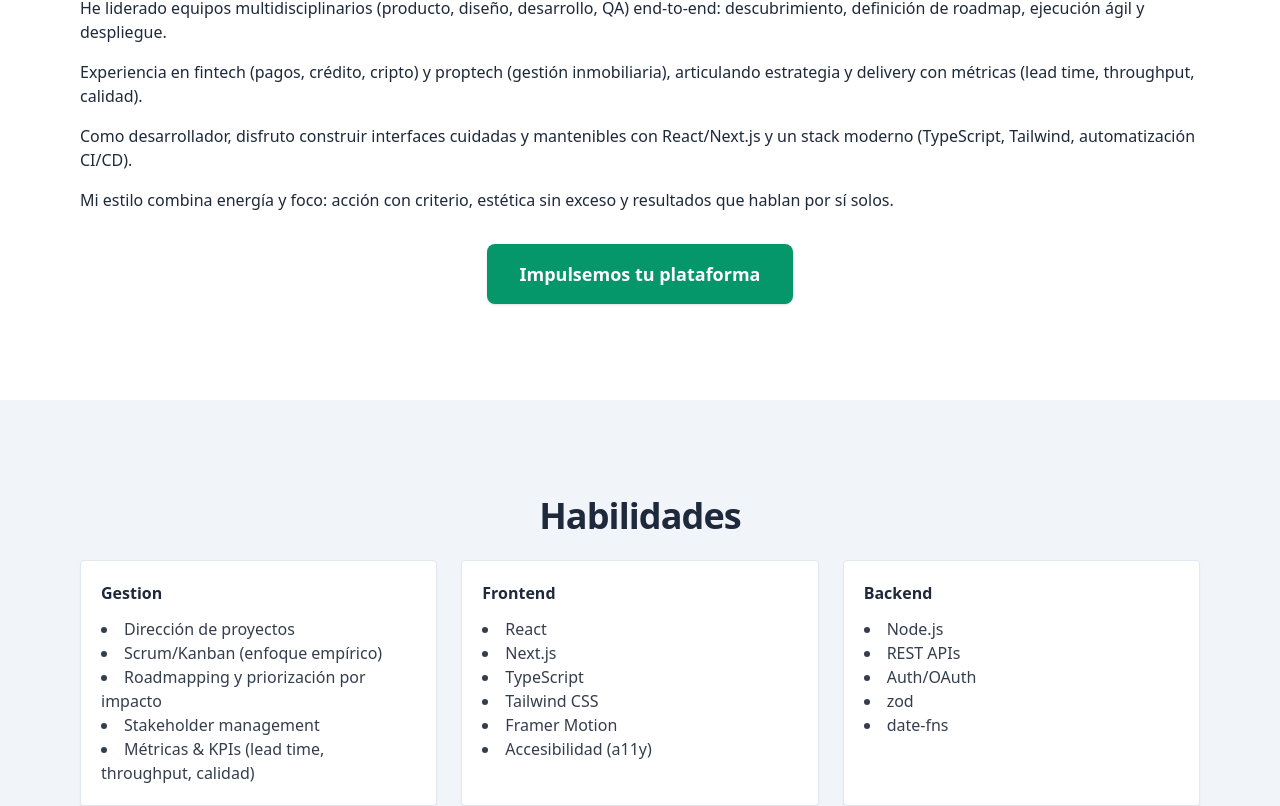
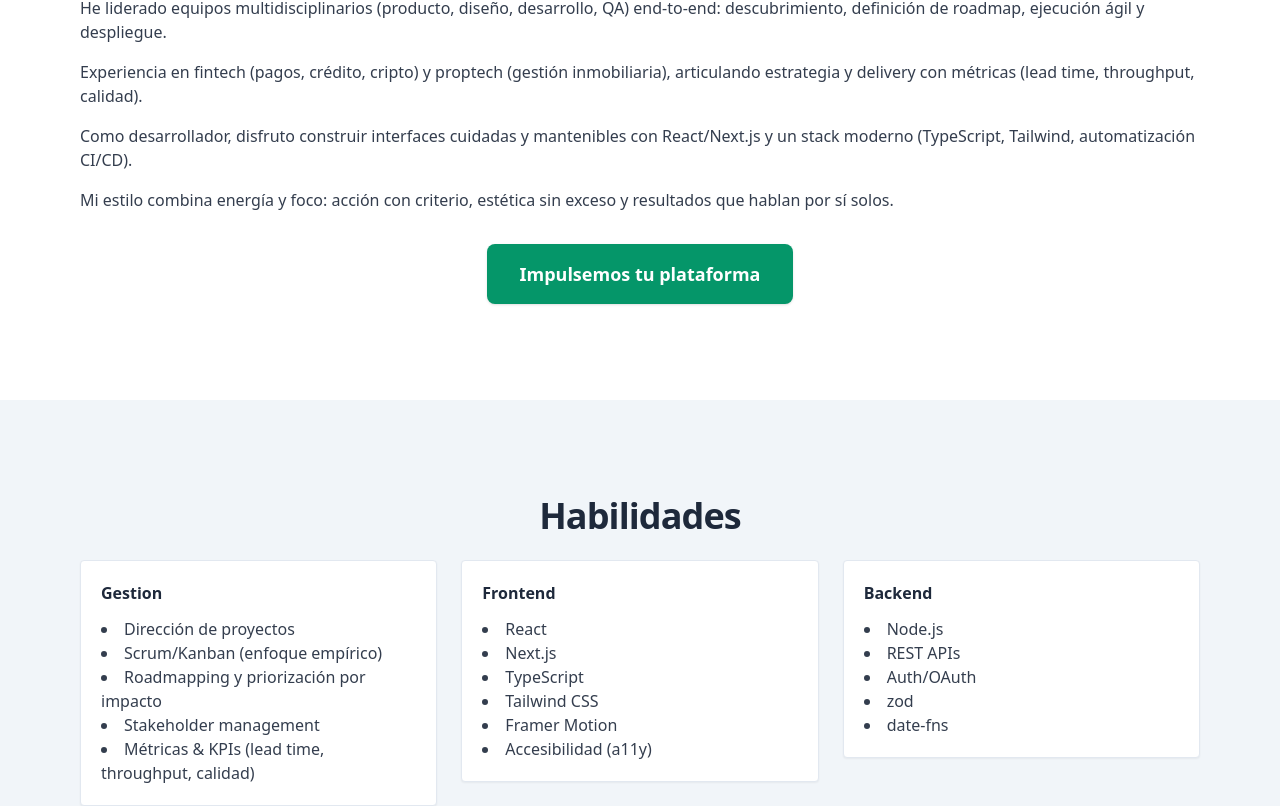
Before and after one commit to Hernny/Portfolio, a Next.js app: page / in a window 1280 px wide. Shown: the part 2096-2902 px from the top of the page. Built offline with nearby package versions, Linux system fonts and the light colour scheme; no server answers.

Commit message:
Motion: implement SlideInOut side-fold effect and apply across sections (About, Skills, Projects, Gallery, Contact, Experience). Validate with type-check, tests, and build (all PASS).

```diff
--- a/components/gallery/GoogleGallery.tsx
+++ b/components/gallery/GoogleGallery.tsx
@@ -1,6 +1,6 @@
 import { useEffect, useState, useCallback, useMemo } from 'react';
 import { motion } from 'framer-motion';
-import { fadeUp, staggerContainer } from '../motion/Reveal';
+import { fadeUp, staggerContainer, SlideInOut } from '../motion/Reveal';
 import { listDriveImages, DriveFile } from '../../lib/googleDrive';
 
 function buildCandidates(file: DriveFile) {
@@ -124,22 +124,18 @@ export function Gallery() {
           {images.length === 0 ? (
             <p className="opacity-80">No hay imágenes disponibles.</p>
           ) : (
-            <motion.div
-              className="grid grid-cols-2 md:grid-cols-3 lg:grid-cols-4 gap-3 md:gap-4"
-              variants={staggerContainer(0.06)}
-              initial="hidden"
-              whileInView="show"
-              viewport={{ once: true, amount: 0.2 }}
-            >
-              {images.map((img) => (
-                <motion.a key={img.id} href={img.webViewLink} target="_blank" rel="noreferrer" title={img.name} variants={fadeUp}>
-                  <div className="aspect-[4/3] overflow-hidden rounded group border shadow-sm bg-white border-slate-200 dark:bg-white/5 dark:border-white/10 dark:shadow-none">
-                    <DriveImage file={img} alt={img.name} />
-                  </div>
-                  <p className="mt-2 md:mt-3 text-sm truncate opacity-80">{img.name}</p>
-                </motion.a>
+            <div className="grid grid-cols-2 md:grid-cols-3 lg:grid-cols-4 gap-3 md:gap-4">
+              {images.map((img, i) => (
+                <SlideInOut key={img.id} index={i} amount={0.25}>
+                  <a href={img.webViewLink} target="_blank" rel="noreferrer" title={img.name}>
+                    <div className="aspect-[4/3] overflow-hidden rounded group border shadow-sm bg-white border-slate-200 dark:bg-white/5 dark:border-white/10 dark:shadow-none">
+                      <DriveImage file={img} alt={img.name} />
+                    </div>
+                    <p className="mt-2 md:mt-3 text-sm truncate opacity-80">{img.name}</p>
+                  </a>
+                </SlideInOut>
               ))}
-            </motion.div>
+            </div>
           )}
         </>
       )}
--- a/components/motion/Reveal.tsx
+++ b/components/motion/Reveal.tsx
@@ -1,5 +1,5 @@
-import { PropsWithChildren } from 'react';
-import { motion, Variants } from 'framer-motion';
+import { PropsWithChildren, useRef } from 'react';
+import { motion, Variants, useInView } from 'framer-motion';
 
 export const fadeUp: Variants = {
   hidden: { opacity: 0, y: 16 },
@@ -10,6 +10,13 @@ export const staggerContainer = (stagger = 0.08): Variants => ({
   hidden: {},
   show: { transition: { staggerChildren: stagger } },
 });
+
+// Slide + fade variants to support "repliegue" effect to both sides
+export const slideFade: Variants = {
+  hiddenLeft: { opacity: 0, x: -24 },
+  hiddenRight: { opacity: 0, x: 24 },
+  show: { opacity: 1, x: 0, transition: { duration: 0.45, ease: 'easeOut' } },
+};
 
 type MotionDivProps = React.ComponentProps<typeof motion.div>;
 
@@ -48,3 +55,54 @@ export function FadeIn(
     </motion.div>
   );
 }
+
+/**
+ * SlideInOut: Animates children from left/right with fade when entering the viewport
+ * and retracts back to the same side when leaving (not once-only).
+ *
+ * direction:
+ * - 'left' or 'right' to force a side
+ * - 'auto' alternates by index (even: left, odd: right)
+ */
+export function SlideInOut(
+  {
+    children,
+    className,
+    direction = 'auto',
+    index = 0,
+    amount = 0.6,
+    delay = 0,
+    ...rest
+  }:
+  PropsWithChildren<{
+    className?: string;
+    direction?: 'left' | 'right' | 'auto';
+    index?: number;
+    amount?: number;
+    delay?: number;
+  } & MotionDivProps>
+)
+{
+  const ref = useRef<HTMLDivElement | null>(null);
+  const inView = useInView(ref, { amount, margin: '0px 0px -10% 0px' });
+
+  const hiddenKey = direction === 'left'
+    ? 'hiddenLeft'
+    : direction === 'right'
+    ? 'hiddenRight'
+    : (index % 2 === 0 ? 'hiddenLeft' : 'hiddenRight');
+
+  return (
+    <motion.div
+      ref={ref}
+      className={className}
+      initial={hiddenKey}
+      animate={inView ? 'show' : (hiddenKey as any)}
+      variants={slideFade}
+      transition={{ duration: 0.45, ease: 'easeOut', delay }}
+      {...rest}
+    >
+      {children}
+    </motion.div>
+  );
+}
--- a/components/profile/About.tsx
+++ b/components/profile/About.tsx
@@ -1,6 +1,6 @@
 import { profile } from '../../data/profile';
 import { motion } from 'framer-motion';
-import { fadeUp, staggerContainer } from '../motion/Reveal';
+import { fadeUp, staggerContainer, SlideInOut } from '../motion/Reveal';
 
 export function About() {
   return (
@@ -23,35 +23,25 @@ export function About() {
       >
         {profile.name} — {profile.title}
       </motion.p>
-      <motion.div
-        className="mt-4 md:mt-6 grid gap-3 md:gap-4"
-        variants={staggerContainer(0.06)}
-        initial="hidden"
-        whileInView="show"
-        viewport={{ once: true, amount: 0.3 }}
-      >
+      <div className="mt-4 md:mt-6 grid gap-3 md:gap-4">
         {profile.summary.map((s, i) => (
-          <motion.p key={i} className="opacity-90" variants={fadeUp}>{s}</motion.p>
+          <SlideInOut key={i} index={i} amount={0.4}>
+            <p className="opacity-90">{s}</p>
+          </SlideInOut>
         ))}
-      </motion.div>
+      </div>
 
       {/* CTA de contacto, homogenizada con el Hero */}
-      <motion.div
-        className="mt-6 md:mt-8 flex justify-center"
-        initial={{ opacity: 0, y: 10 }}
-        whileInView={{ opacity: 1, y: 0 }}
-        viewport={{ once: true, amount: 0.6 }}
-        transition={{ duration: 0.45, ease: 'easeOut', delay: 0.08 }}
-      >
-        <motion.a
-          href="#contact"
-          className="inline-block text-lg font-semibold px-8 py-4 rounded-lg text-white shadow bg-emerald-600 hover:bg-emerald-500 focus-visible:outline-none focus-visible:ring focus-visible:ring-emerald-300/50"
-          whileHover={{ y: -2 }}
-          whileTap={{ scale: 0.98 }}
-        >
-          Impulsemos tu plataforma
-        </motion.a>
-      </motion.div>
+      <div className="mt-6 md:mt-8 flex justify-center">
+        <SlideInOut index={profile.summary.length} amount={0.6}>
+          <a
+            href="#contact"
+            className="inline-block text-lg font-semibold px-8 py-4 rounded-lg text-white shadow bg-emerald-600 hover:bg-emerald-500 focus-visible:outline-none focus-visible:ring focus-visible:ring-emerald-300/50"
+          >
+            Impulsemos tu plataforma
+          </a>
+        </SlideInOut>
+      </div>
     </section>
   );
 }
--- a/components/profile/Experience.tsx
+++ b/components/profile/Experience.tsx
@@ -1,7 +1,7 @@
 import { profile } from '../../data/profile';
 import { Fragment } from 'react';
 import { motion } from 'framer-motion';
-import { fadeUp, staggerContainer } from '../motion/Reveal';
+import { fadeUp, staggerContainer, SlideInOut } from '../motion/Reveal';
 
 export function Experience() {
   return (
@@ -40,12 +40,11 @@ export function Experience() {
                 <span className="block w-3 h-3 rounded-full bg-primary ring-4 ring-primary/20 shadow" />
               </motion.div>
 
-                {/* 2) Contenedor de fecha (fuera de la tarjeta) + tarjeta */}
-                <motion.div
+                {/* 2) Contenedor de fecha (fuera de la tarjeta) + tarjeta, con efecto de repliegue */}
+                <SlideInOut
                   className="space-y-1.5"
-                  initial={{ opacity: 0, y: 12 }}
-                  whileInView={{ opacity: 1, y: 0 }}
-                  viewport={{ once: false, amount: 0.35 }}
+                  index={idx}
+                  amount={0.35}
                   transition={{ duration: 0.45, ease: 'easeOut', delay: 0.02 * (idx % 4) }}
                 >
                   {/* Fecha estilo título reducido y primary, fuera del recuadro */}
@@ -76,7 +75,7 @@ export function Experience() {
                       ))}
                     </ul>
                   </motion.article>
-                </motion.div>
+                </SlideInOut>
             </Fragment>
           ))}
         </motion.div>
--- a/components/profile/Projects.tsx
+++ b/components/profile/Projects.tsx
@@ -1,6 +1,6 @@
 import { projects } from '../../data/projects';
 import { motion } from 'framer-motion';
-import { fadeUp, staggerContainer } from '../motion/Reveal';
+import { fadeUp, staggerContainer, SlideInOut } from '../motion/Reveal';
 
 export function Projects() {
   return (
@@ -14,15 +14,10 @@ export function Projects() {
       >
         Proyectos
       </motion.h2>
-      <motion.div
-        className="grid md:grid-cols-2 gap-4 md:gap-6"
-        variants={staggerContainer(0.08)}
-        initial="hidden"
-        whileInView="show"
-        viewport={{ once: true, amount: 0.2 }}
-      >
-        {projects.map((p) => (
-          <motion.article key={p.title} className="rounded p-4 md:p-5 border shadow-sm bg-white border-slate-200 dark:bg-white/5 dark:border-white/10 dark:shadow-none" variants={fadeUp}>
+      <div className="grid md:grid-cols-2 gap-4 md:gap-6">
+        {projects.map((p, i) => (
+          <SlideInOut key={p.title} index={i} amount={0.25}>
+            <article className="rounded p-4 md:p-5 border shadow-sm bg-white border-slate-200 dark:bg-white/5 dark:border-white/10 dark:shadow-none">
             <h3 className="font-semibold text-lg">{p.title}</h3>
             <p className="opacity-80 mt-2 md:mt-3">{p.summary}</p>
             <div className="mt-3 md:mt-4 flex flex-wrap gap-2 text-xs opacity-80">
@@ -39,9 +34,10 @@ export function Projects() {
                 ))}
               </div>
             ) : null}
-          </motion.article>
+            </article>
+          </SlideInOut>
         ))}
-      </motion.div>
+      </div>
     </section>
   );
 }
--- a/components/profile/Skills.tsx
+++ b/components/profile/Skills.tsx
@@ -1,6 +1,6 @@
 import { profile } from '../../data/profile';
 import { motion } from 'framer-motion';
-import { fadeUp, staggerContainer } from '../motion/Reveal';
+import { fadeUp, staggerContainer, SlideInOut } from '../motion/Reveal';
 
 export function Skills() {
   const { skills } = profile;
@@ -15,24 +15,20 @@ export function Skills() {
       >
         Habilidades
       </motion.h2>
-      <motion.div
-        className="grid md:grid-cols-2 lg:grid-cols-3 gap-4 md:gap-6"
-        variants={staggerContainer(0.08)}
-        initial="hidden"
-        whileInView="show"
-        viewport={{ once: true, amount: 0.2 }}
-      >
-        {Object.entries(skills).map(([cat, items]) => (
-          <motion.div key={cat} className="rounded p-4 md:p-5 border shadow-sm bg-white border-slate-200 dark:bg-white/5 dark:border-white/10 dark:shadow-none" variants={fadeUp}>
+      <div className="grid md:grid-cols-2 lg:grid-cols-3 gap-4 md:gap-6">
+        {Object.entries(skills).map(([cat, items], i) => (
+          <SlideInOut key={cat} index={i} amount={0.25}>
+            <div className="rounded p-4 md:p-5 border shadow-sm bg-white border-slate-200 dark:bg-white/5 dark:border-white/10 dark:shadow-none">
               <h3 className="font-semibold mb-2 md:mb-3 capitalize">{cat}</h3>
               <ul className="list-disc list-inside opacity-90">
                 {items.map((it) => (
                   <li key={it}>{it}</li>
                 ))}
               </ul>
-          </motion.div>
+            </div>
+          </SlideInOut>
         ))}
-      </motion.div>
+      </div>
     </section>
   );
 }
```
Also changed, not shown: components/contact/ContactSection.tsx (+7 -7 lines). Lines whose indentation alone changed are shown as unchanged.
